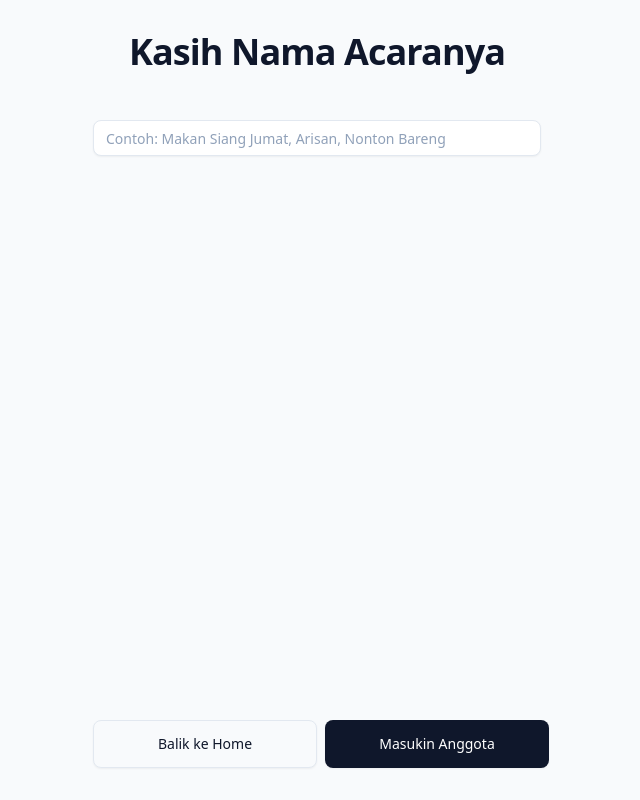
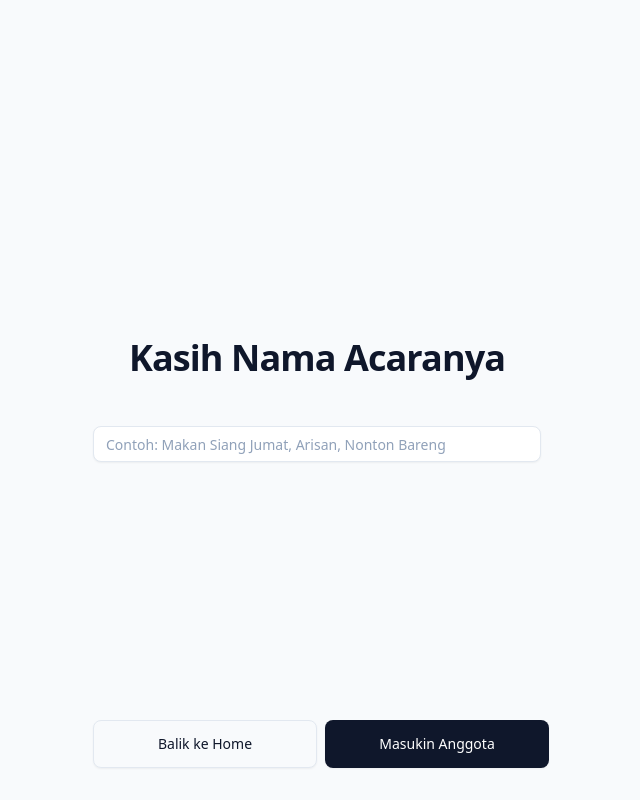
Before and after one commit to AchmadWahyu/split-bill, a React (Vite) app: page /acara/fc45043d-7a7c-48d7-8830-be532e0906df/edit/general in a window 1280 px wide. Shown: the whole page, without its empty margins (323-963 px from the left). Built offline with nearby package versions, Linux system fonts and the light colour scheme.

Commit message:
feat: center title for eventform

```diff
--- a/src/routes/EventForm/EventForm.tsx
+++ b/src/routes/EventForm/EventForm.tsx
@@ -18,7 +18,7 @@ const EventForm = () => {
   });
 
   return (
-    <main className="p-8 max-w-lg mx-auto">
+    <main className="p-8 max-w-lg mx-auto h-dvh flex flex-col justify-center content-center">
       <div className="text-center mb-12">
         <h1 className="text-4xl font-bold tracking-tight text-slate-900">
           Kasih Nama Acaranya
```
